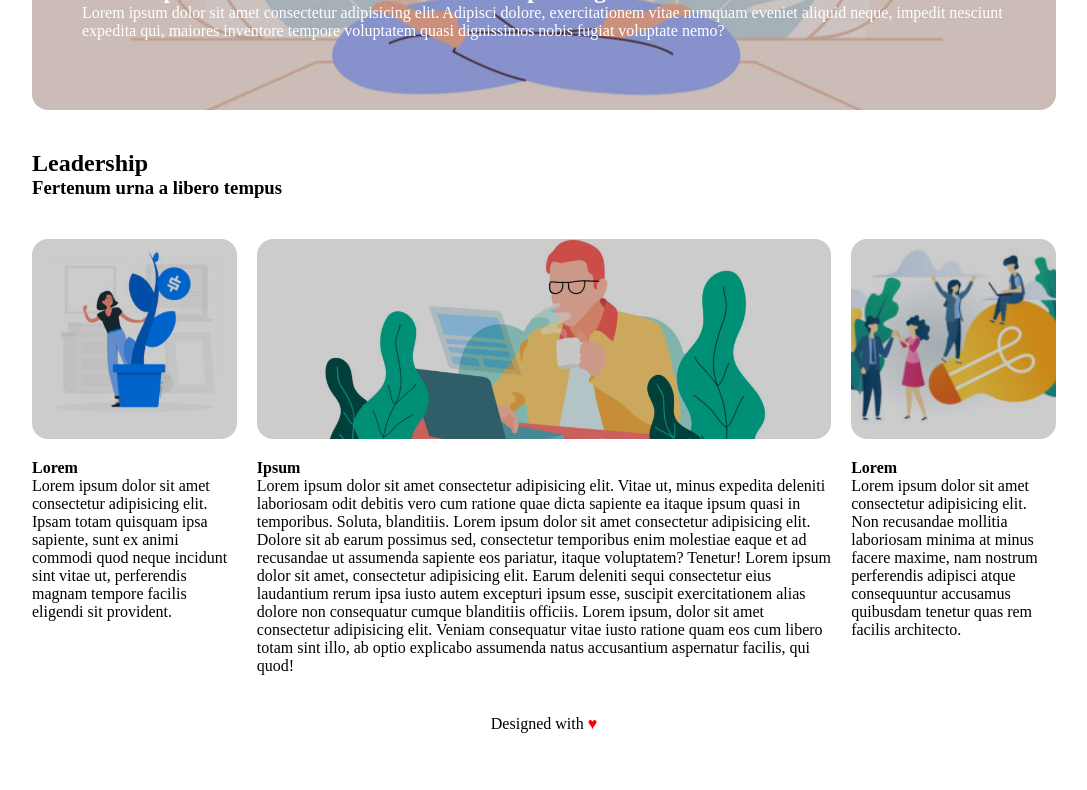
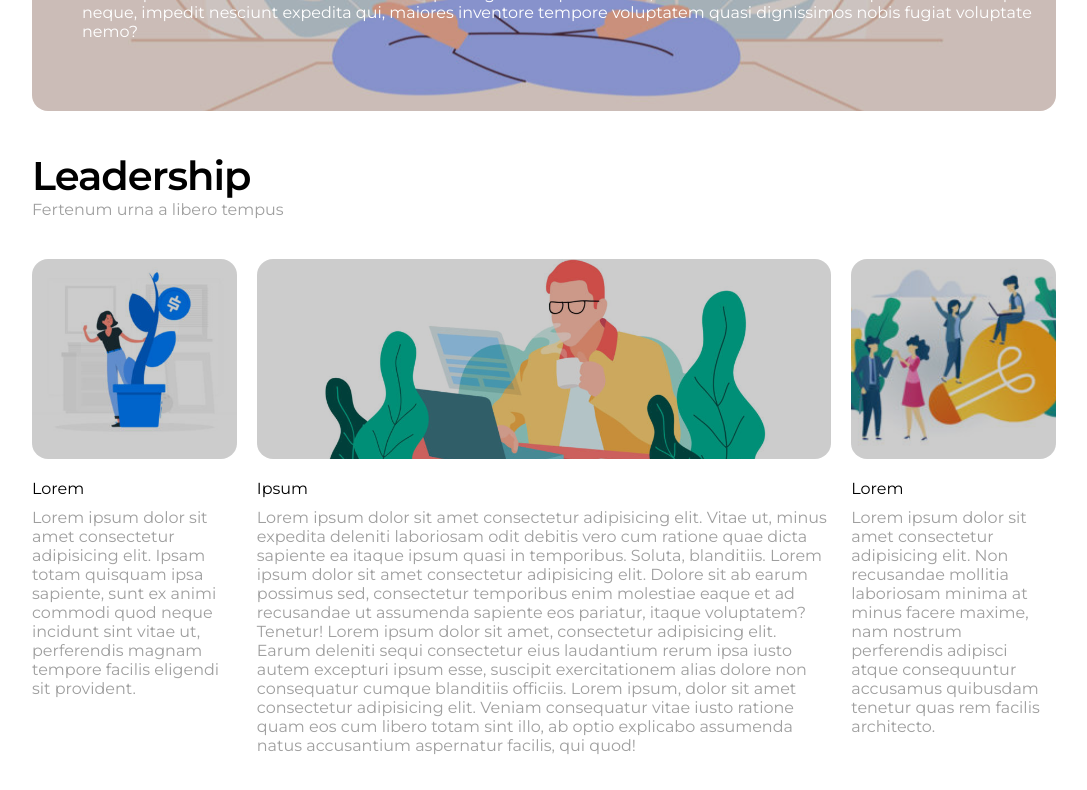
Before and after one commit to brunEdo/htmlcss-wp, a plain HTML site: page index.html in a window 1280 px wide. Shown: the part 572-1362 px from the top of the page, without its empty margins (96-1183 px from the left). Before the commit the page ends 1325 px from the top, so only its background shows below. Drawn offline with Linux system fonts and the light colour scheme.

Commit message:
font: google font, weight and color

```diff
--- a/css/style.css
+++ b/css/style.css
@@ -6,6 +6,10 @@
 }
 
 /* common */
+body {
+    font-family: 'Montserrat', sans-serif;
+}
+
 .container {
     width: 80%;
     margin: auto;
@@ -33,6 +37,25 @@ a:hover, a:focus {
     right: 0;
     bottom: 0;
     background-color: rgba(0, 0, 0, 0.2);
+}
+
+/* font  */
+h1 {
+    font-size: 40px;
+    letter-spacing: -1px;
+    font-weight: 600;
+}
+h2 {
+    font-size: 30px;
+    font-weight: 400;
+}
+h4 {
+    font-size: 16px;
+    font-weight: 400;
+    margin-bottom: 10px;
+}
+p {
+    color: #9F9F9F;
 }
 
 /* header  */
@@ -71,6 +94,8 @@ nav li a {
     position: absolute;
     left: 50px;
     bottom: 70px;
+}
+.hero-text * {
     color: #fff;
 }
 
--- a/index.html
+++ b/index.html
@@ -5,6 +5,11 @@
     <meta http-equiv="X-UA-Compatible" content="IE=edge">
     <meta name="viewport" content="width=device-width, initial-scale=1.0">
     <title>Document</title>
+    <!-- google fonts -->
+    <link rel="preconnect" href="https://fonts.googleapis.com">
+    <link rel="preconnect" href="https://fonts.gstatic.com" crossorigin>
+    <link href="https://fonts.googleapis.com/css2?family=Montserrat:ital,wght@0,300;0,400;0,600;0,700;1,400&display=swap" rel="stylesheet">
+    <!-- /google fonts -->
     <link rel="stylesheet" href="css/style.css">
 </head>
 <body>
@@ -32,7 +37,7 @@
             <!-- hero section  -->
             <section class="hero overlay">
                 <div class="hero-text">
-                    <h1>Lorem ipsum dolor sit amet consectetur adipisicing elit.</h1>
+                    <h2>Lorem ipsum dolor sit amet consectetur adipisicing elit.</h2>
                     <p>Lorem ipsum dolor sit amet consectetur adipisicing elit. Adipisci dolore, exercitationem vitae numquam eveniet aliquid neque, impedit nesciunt expedita qui, maiores inventore tempore voluptatem quasi dignissimos nobis fugiat voluptate nemo?</p>
                 </div>
             </section>
@@ -42,8 +47,8 @@
             <section>
                 <!-- section header  -->
                 <div class="section-header">
-                    <h2>Leadership</h2>
-                    <h3>Fertenum urna a libero tempus</h3>
+                    <h1>Leadership</h1>
+                    <p>Fertenum urna a libero tempus</p>
                 </div>
                 <!-- /section header  -->
 
@@ -70,9 +75,7 @@
             <!-- /content section  -->
         </main>
         <!-- footer  -->
-        <footer>
-            <p>Designed with <span class="heart">&hearts;</span></p>
-        </footer>
+        <footer>Designed with <span class="heart">&hearts;</span></footer>
         <!-- / footer  -->
     </div>
 </body>
```
